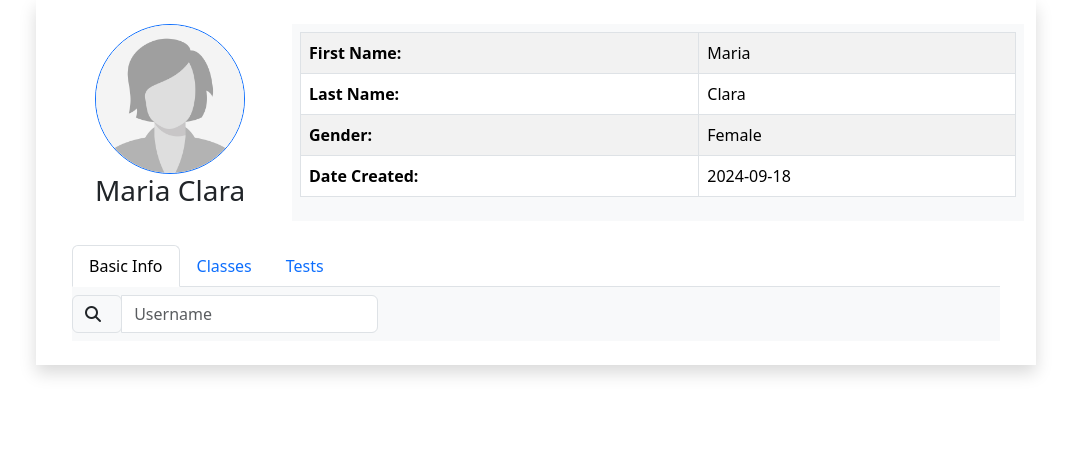
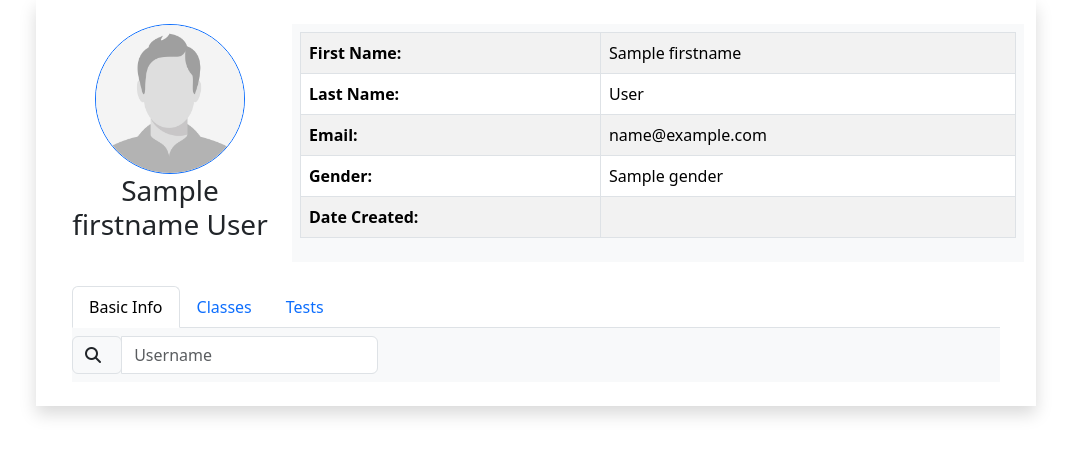
Before and after one commit to sanlaato/school, a PHP site: template private/views/profile.view.php in a window 1280 px wide. Shown: the top 457 px of the page, without its empty margins (104-1175 px from the left). Run offline with PHP 8.4, Linux system fonts and the light colour scheme; the template is opened without the code that fills it: most values are stand-ins (such as "Sample title", 1, 10 or a date in 2020); data that the repository does not hold is empty; some libraries are stand-ins or nearby versions.

Commit message:
16th commit

```diff
--- a/private/views/profile.view.php
+++ b/private/views/profile.view.php
@@ -7,15 +7,16 @@
 
             <div class="row">
                 <div class="col-sm-4 col-md-3">
-                    <img src="<?=ASSETS?>/user_female.jpg" class="d-block mx-auto rounded-circle border border-primary" style="width:150px">
-                    <h3 class="text-center">Maria Clara</h3>
+                    <img src="<?=ASSETS?>/<?=($row->gender == 'female' ? 'user_female.jpg' : 'user_male.jpg')?>" class="d-block mx-auto rounded-circle border border-primary" style="width:150px">
+                    <h3 class="text-center"><?=$row->firstname?> <?=$row->lastname?></h3>
                 </div>
                 <div class="col-sm-8 col-md-9 bg-light p-2">
                     <table class="table table-hover table-striped table-bordered">
-                        <tr><th>First Name:</th><td>Maria</td></tr>
-                        <tr><th>Last Name:</th><td>Clara</td></tr>
-                        <tr><th>Gender:</th><td>Female</td></tr>
-                        <tr><th>Date Created:</th><td>2024-09-18</td></tr>
+                        <tr><th>First Name:</th><td><?=$row->firstname?></td></tr>
+                        <tr><th>Last Name:</th><td><?=$row->lastname?></td></tr>
+                        <tr><th>Email:</th><td><?=$row->email?></td></tr>
+                        <tr><th>Gender:</th><td><?=ucfirst($row->gender)?></td></tr>
+                        <tr><th>Date Created:</th><td><?=get_date($row->date)?></td></tr>
                     </table>
                 </div>
             </div>
```
Also changed, not shown: private/controllers/Profile.php (+7 -2 lines), private/controllers/Schools.php (+2 -10 lines), private/core/model.php (+11 -0 lines), private/views/users.view.php (+6 -3 lines).
